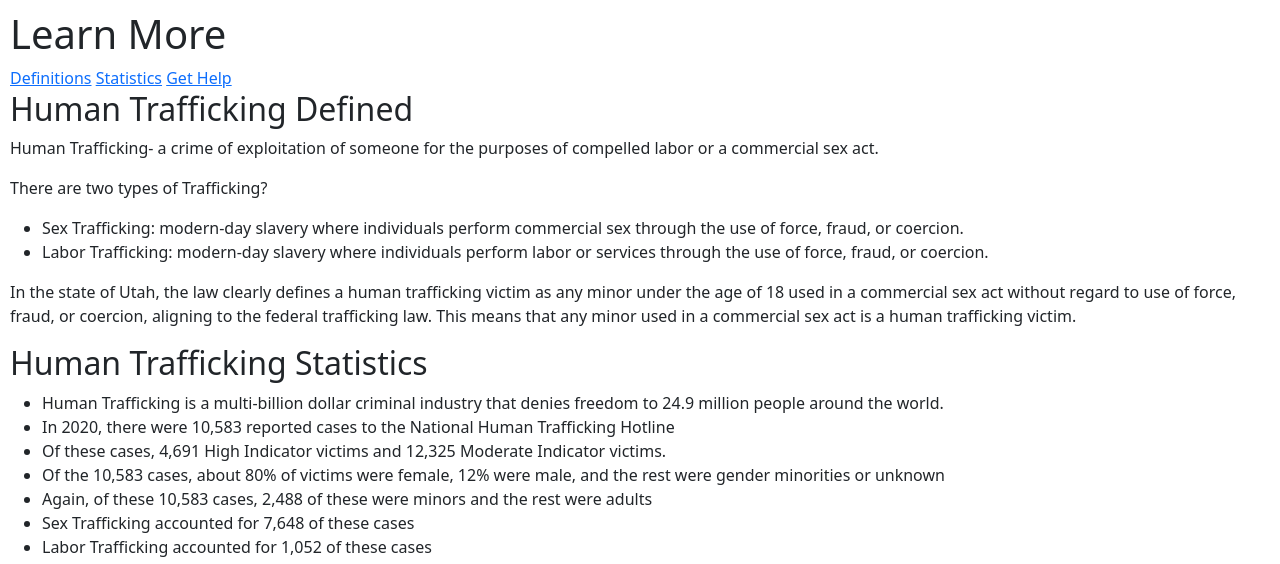
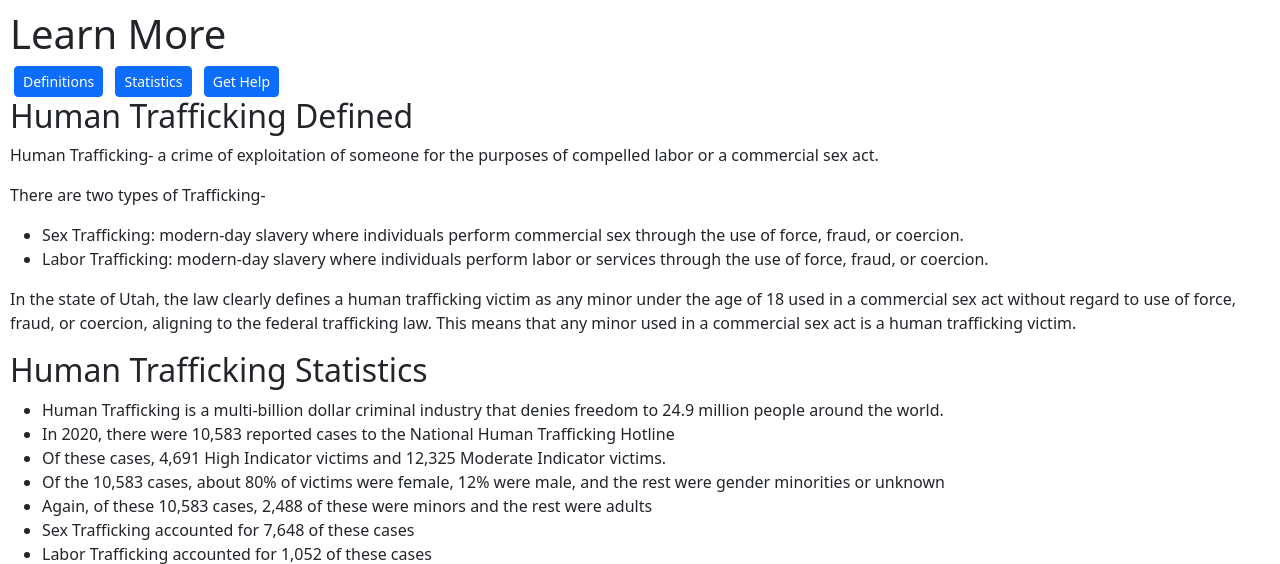
Before and after one commit to Tannerka5/IS303-Team-Alpha, a Django app: template missingpersons/templates/information/learnmore.html in a window 1280 px wide. Shown: the part 41-605 px from the top of the page. Run offline with Django 3.2, Linux system fonts and the light colour scheme; the template is opened without the code that fills it, so the values that code supplies are empty.

Commit message:
Merge branch 'master' of https://github.com/Tannerka5/IS303-Team-Alpha

```diff
--- a/missingpersons/templates/information/learnmore.html
+++ b/missingpersons/templates/information/learnmore.html
@@ -31,12 +31,12 @@
     </nav>
     <div style="margin:10px">
       <h1>Learn More</h1>
-      <a href="#defined"> Definitions</a>
-      <a href="#stats"> Statistics</a>
-      <a href="#help"> Get Help</a>
+      <a href="#defined" class="btn btn-primary btn-sm mx-1"> Definitions</a>
+      <a href="#stats" class="btn btn-primary btn-sm mx-1"> Statistics</a>
+      <a href="#help" class="btn btn-primary btn-sm mx-1"> Get Help</a>
       <h2 id="defined">Human Trafficking Defined</h2>
       <p>Human Trafficking- a crime of exploitation of someone for the purposes of compelled labor or a commercial sex act. <p>
-      <p>There are two types of Trafficking?</p>
+      <p>There are two types of Trafficking-</p>
       <ul>
         <li>Sex Trafficking: modern-day slavery where individuals perform commercial sex through the use of force, fraud, or coercion.</li>
         <li>Labor Trafficking: modern-day slavery where individuals perform labor or services through the use of force, fraud, or coercion.</li>
```
